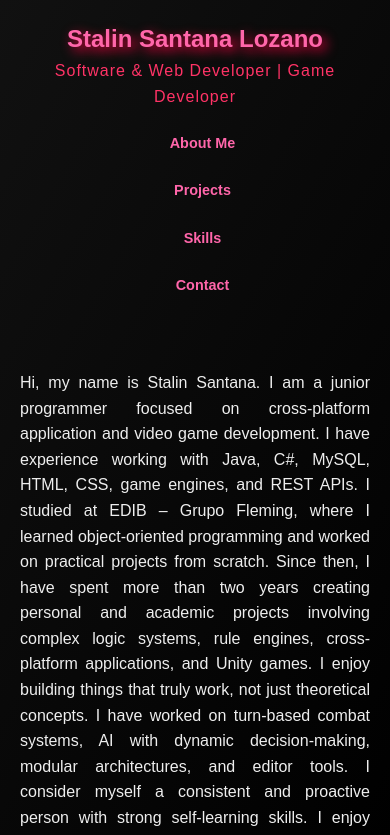
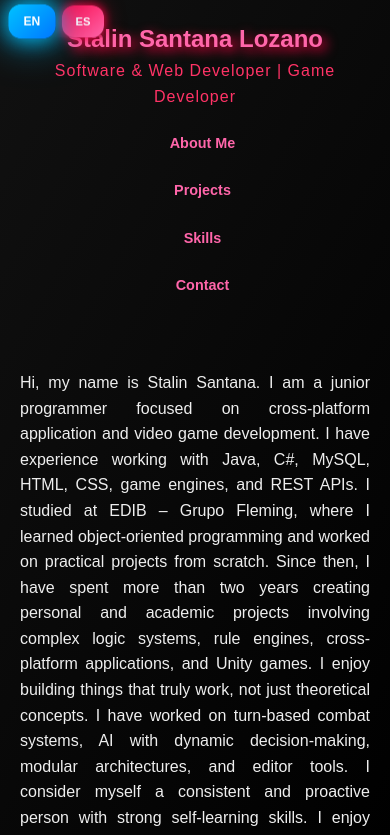
Before and after one commit to SSLDC/StalinSantana.github.io, a plain HTML site: page index.html in a window 390 px wide. Shown: the top 835 px of the page. Drawn offline with Linux system fonts and the light colour scheme.

Commit message:
Add language switcher styles and animations

```diff
--- a/css/Style.css
+++ b/css/Style.css
@@ -301,3 +301,145 @@ ul{
 }
 
 }
+
+
+/* ========================================= */
+/* ===== SELECTOR DE IDIOMA ===== */
+/* ========================================= */
+
+.language-switcher{
+    position:fixed;
+    top:20px;
+    left:20px;
+    z-index:9999;
+
+    display:flex;
+    gap:12px;
+
+    backdrop-filter:blur(10px);
+
+    animation:floatUI 3s ease-in-out infinite;
+}
+
+.lang-btn{
+
+    padding:12px 20px;
+
+    border:none;
+    border-radius:12px;
+
+    background:linear-gradient(135deg,#ff0044,#ff66aa);
+
+    color:white;
+    font-weight:bold;
+
+    cursor:pointer;
+
+    transition:0.35s;
+
+    box-shadow:
+        0 0 10px #ff0044,
+        0 0 20px rgba(255,0,68,0.5);
+
+    font-family:'Press Start 2P', sans-serif;
+}
+
+.lang-btn:hover{
+
+    transform:
+        scale(1.12)
+        rotate(-3deg);
+
+    box-shadow:
+        0 0 20px #ff66aa,
+        0 0 40px rgba(255,0,68,0.8);
+
+}
+
+.lang-btn.active{
+
+    background:linear-gradient(135deg,#00c3ff,#0077ff);
+
+    box-shadow:
+        0 0 20px #00c3ff,
+        0 0 40px rgba(0,195,255,0.8);
+
+    transform:scale(1.08);
+}
+
+
+/* ========================================= */
+/* ===== Animación flotante ===== */
+/* ========================================= */
+
+@keyframes floatUI{
+
+    0%{
+        transform:translateY(0px);
+    }
+
+    50%{
+        transform:translateY(-6px);
+    }
+
+    100%{
+        transform:translateY(0px);
+    }
+
+}
+
+
+/* ========================================= */
+/* ===== Efecto Parallax mejorado ===== */
+/* ========================================= */
+
+.proyecto{
+
+    background-attachment:fixed;
+
+    background-repeat:no-repeat;
+
+}
+
+
+/* ========================================= */
+/* ===== Glow al entrar ===== */
+/* ========================================= */
+
+body{
+
+    animation:fadeInBody 1.5s ease;
+}
+
+@keyframes fadeInBody{
+
+    from{
+        opacity:0;
+        transform:scale(1.02);
+    }
+
+    to{
+        opacity:1;
+        transform:scale(1);
+    }
+
+}
+
+@media(max-width:768px){
+
+    .language-switcher{
+
+        top:10px;
+        left:10px;
+
+        gap:8px;
+    }
+
+    .lang-btn{
+
+        padding:10px 14px;
+
+        font-size:0.7rem;
+    }
+
+}
```
